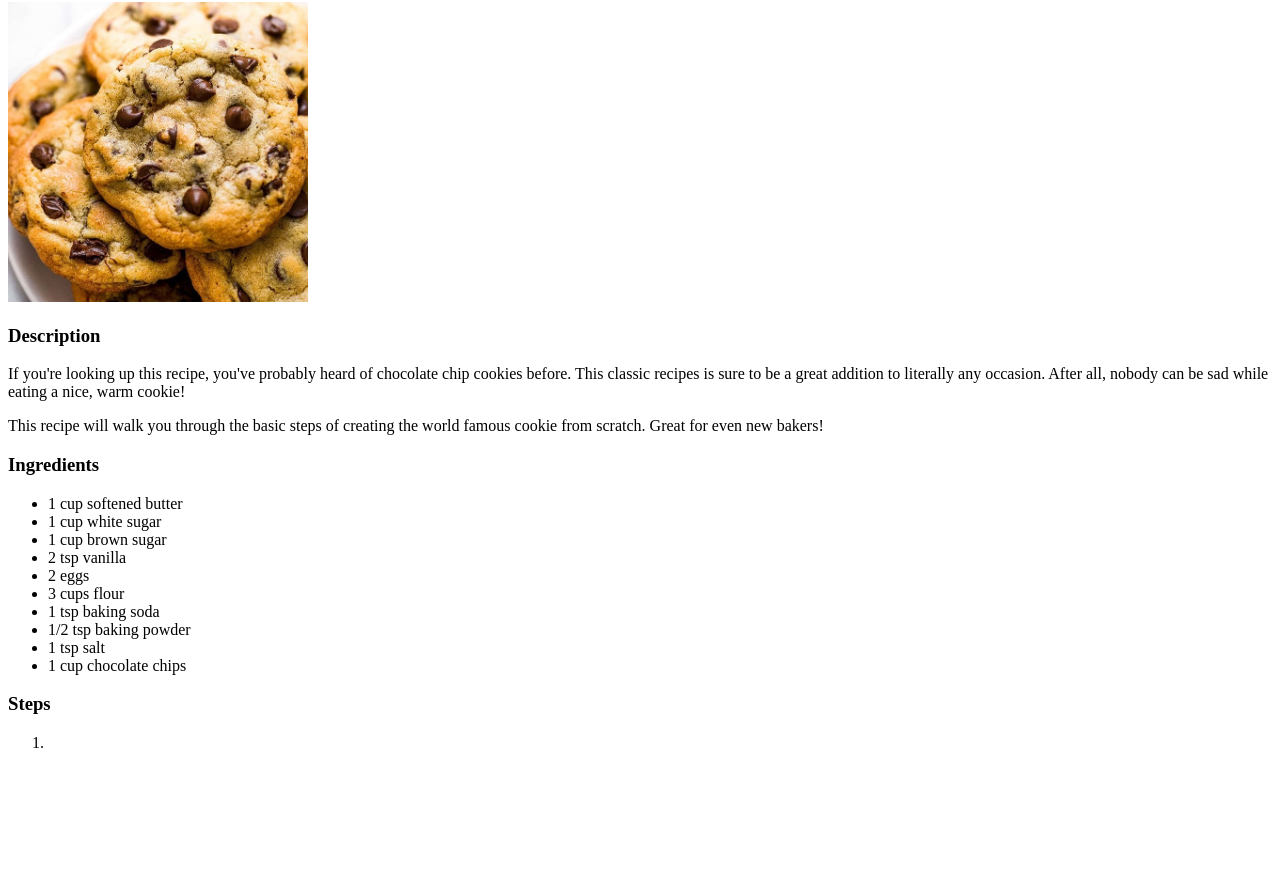
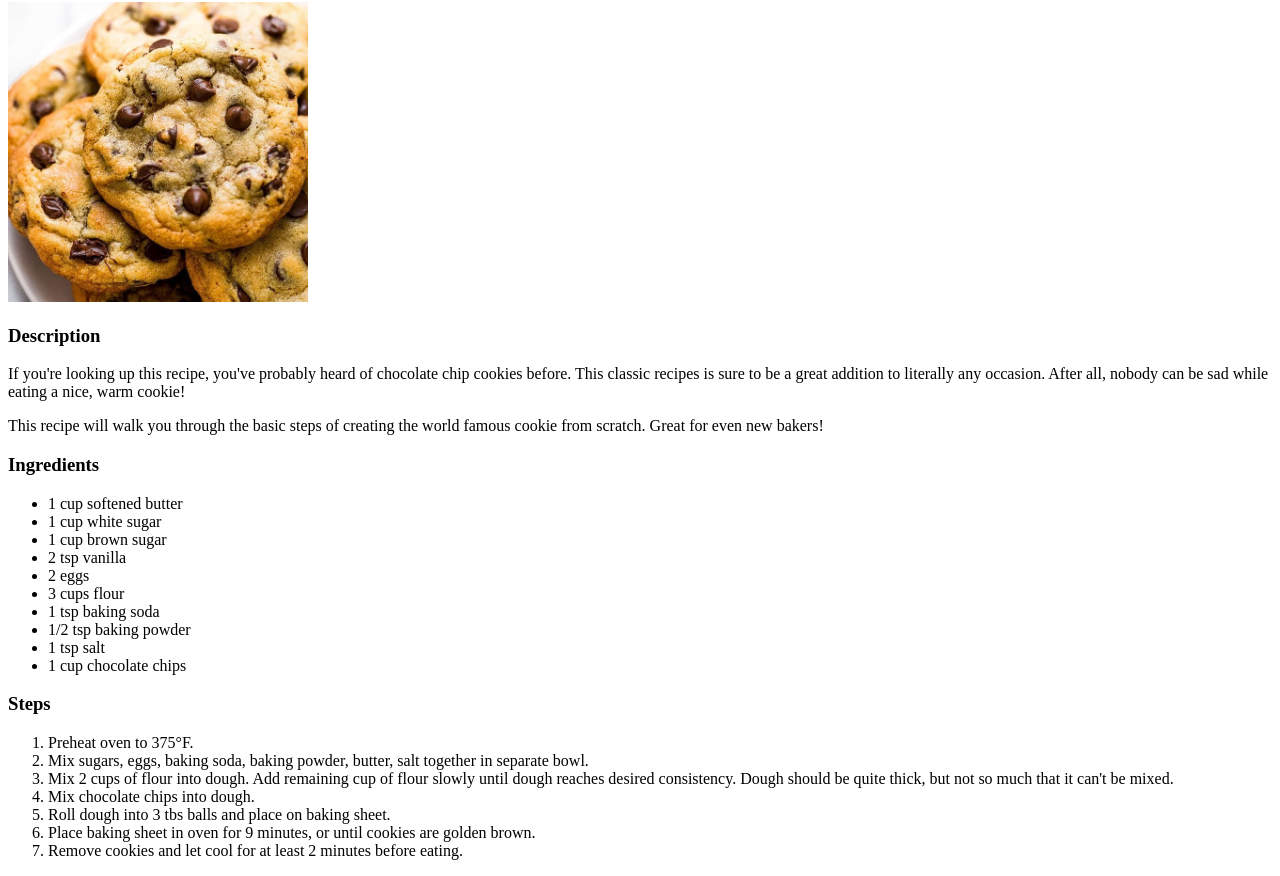
Before and after one commit to CrimsonCoder637/odin-recipes, a plain HTML site: page recipes/cc_cookies.html in a window 1280 px wide. Shown: the part 78-954 px from the top of the page. Before the commit the page ends 846 px from the top, so only its background shows below. Drawn offline with Linux system fonts and the light colour scheme.

Commit message:
Add steps to cc_cookies.html

```diff
--- a/recipes/cc_cookies.html
+++ b/recipes/cc_cookies.html
@@ -33,7 +33,13 @@
         <!-- Ordered list of steps to bake the cookies -->
         <h3>Steps</h3>
         <ol>
-            <li></li>
+            <li>Preheat oven to 375&#176F.</li>
+            <li>Mix sugars, eggs, baking soda, baking powder, butter, salt together in separate bowl.</li>
+            <li>Mix 2 cups of flour into dough. Add remaining cup of flour slowly until dough reaches desired consistency. Dough should be quite thick, but not so much that it can't be mixed.</li>
+            <li>Mix chocolate chips into dough.</li>
+            <li>Roll dough into 3 tbs balls and place on baking sheet.</li>
+            <li>Place baking sheet in oven for 9 minutes, or until cookies are golden brown.</li>
+            <li>Remove cookies and let cool for at least 2 minutes before eating.</li>
         </ol>
     </body>
 </html>
```
